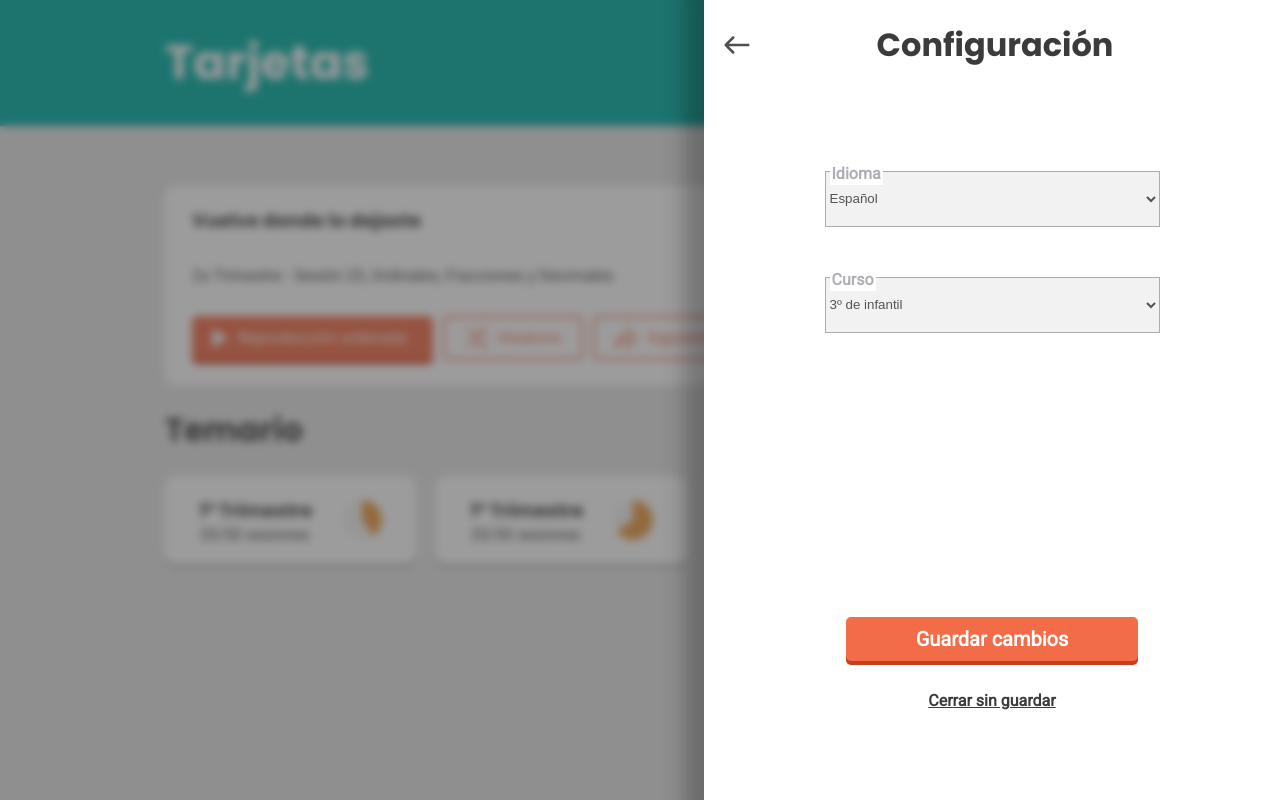
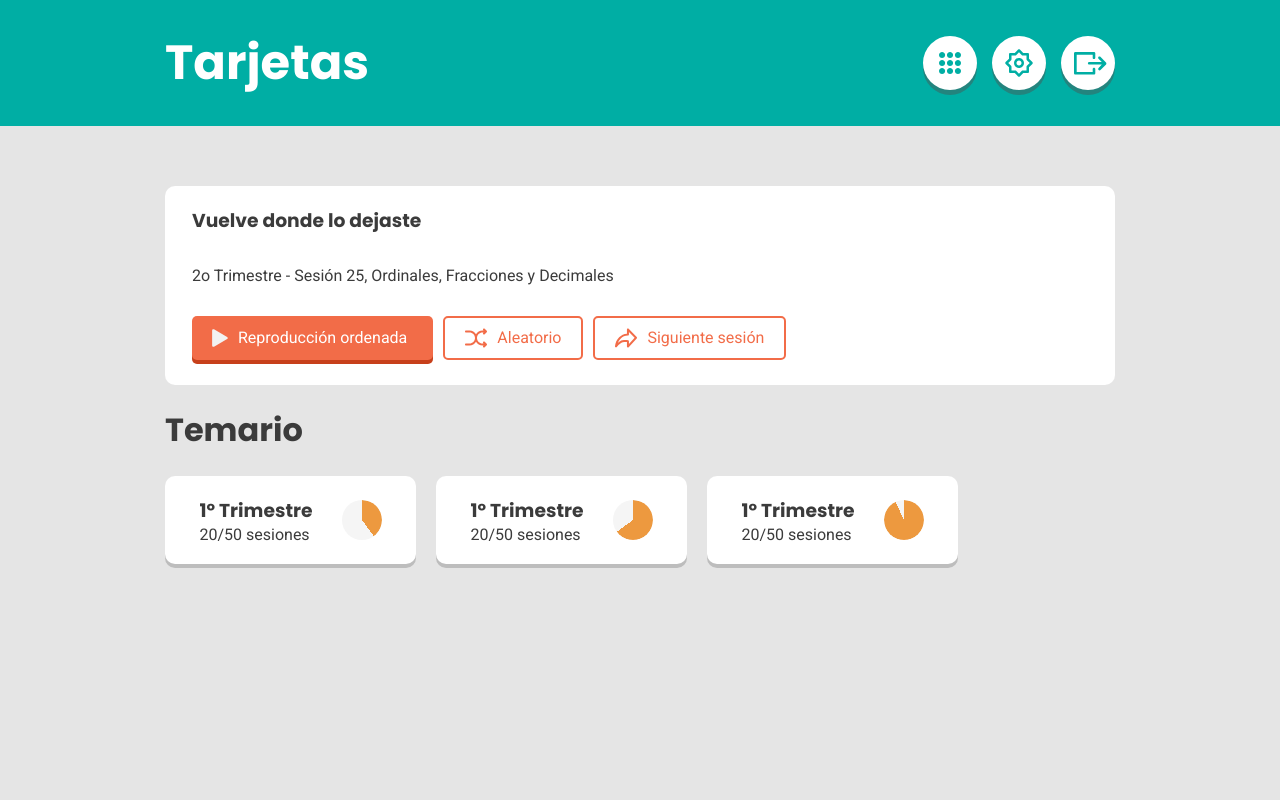
Before and after one commit to alesyt0h/courseApp, an Angular app: page / in a window 1280 px wide. Built offline with nearby package versions, Linux system fonts and the light colour scheme.

Commit message:
Settings pane can now be shown/hidden from header

```diff
--- a/src/app/chapters/pages/session-page/session-page.component.css
+++ b/src/app/chapters/pages/session-page/session-page.component.css
@@ -44,6 +44,7 @@
   cursor: pointer;
   padding: 10px 26px 10px 20px;
   align-items: center;
+  font-size: 20px;
   gap: 10px;
   box-shadow: 0px 4px 0px #C7401B;
   width: fit-content;
--- a/src/app/components/settings/settings.component.html
+++ b/src/app/components/settings/settings.component.html
@@ -2,9 +2,11 @@
   <div class="settings-container">
     <div class="settings-flex">
       <div class="title-group">
-        <svg width="26" height="18" viewBox="0 0 26 18" fill="none" xmlns="http://www.w3.org/2000/svg" class="pointer" id="back">
-          <path fill-rule="evenodd" clip-rule="evenodd" d="M10.1338 17.3839C9.64567 17.872 8.85422 17.872 8.36606 17.3839L0.866126 9.88388C0.377976 9.39572 0.377976 8.60427 0.866126 8.11612L8.36606 0.616118C8.85422 0.127963 9.64567 0.127959 10.1338 0.616112C10.622 1.10426 10.622 1.89572 10.1338 2.38388L4.76776 7.75L24.25 7.75C24.9404 7.75 25.5 8.30964 25.5 9C25.5 9.69036 24.9404 10.25 24.25 10.25L4.76776 10.25L10.1338 15.6161C10.622 16.1043 10.622 16.8957 10.1338 17.3839Z" fill="#4F4F4F"/>
-        </svg>
+        <div title="Atrás">
+          <svg width="26" height="18" viewBox="0 0 26 18" fill="none" xmlns="http://www.w3.org/2000/svg" class="pointer" id="back" (click)="hider()">
+            <path fill-rule="evenodd" clip-rule="evenodd" d="M10.1338 17.3839C9.64567 17.872 8.85422 17.872 8.36606 17.3839L0.866126 9.88388C0.377976 9.39572 0.377976 8.60427 0.866126 8.11612L8.36606 0.616118C8.85422 0.127963 9.64567 0.127959 10.1338 0.616112C10.622 1.10426 10.622 1.89572 10.1338 2.38388L4.76776 7.75L24.25 7.75C24.9404 7.75 25.5 8.30964 25.5 9C25.5 9.69036 24.9404 10.25 24.25 10.25L4.76776 10.25L10.1338 15.6161C10.622 16.1043 10.622 16.8957 10.1338 17.3839Z" fill="#4F4F4F"/>
+          </svg>
+        </div>
         <h1 class="title-text mr-40">
           Configuración
         </h1>
--- a/src/app/components/settings/settings.component.ts
+++ b/src/app/components/settings/settings.component.ts
@@ -12,4 +12,10 @@ export class SettingsComponent implements OnInit {
   ngOnInit(): void {
   }
 
+  hider(){
+    const settingsPane = document.querySelector('app-settings');
+
+    settingsPane?.classList.toggle('hidden');
+  }
+
 }
--- a/src/app/home/home.component.html
+++ b/src/app/home/home.component.html
@@ -6,4 +6,4 @@
     <app-chapter-card *ngFor="let item of [0, 1, 2]" class="mr-20 pointer"></app-chapter-card>
   </div>
 </div>
-<app-settings></app-settings>
+<app-settings class="hidden"></app-settings>
--- a/src/app/shared/header/header.component.html
+++ b/src/app/shared/header/header.component.html
@@ -17,7 +17,7 @@
             </svg>
         </div>
         <!-- Settings Btn -->
-        <div class="headerBtn">
+        <div class="headerBtn" (click)="hider()">
           <svg width="28" height="28" viewBox="0 0 28 28" fill="none" xmlns="http://www.w3.org/2000/svg">
             <path fill-rule="evenodd" clip-rule="evenodd" d="M13.1161 0.616117C13.6043 0.127961 14.3957 0.127961 14.8839 0.616117L18.2678 4H22.75C23.4404 4 24 4.55964 24 5.25V9.73223L27.3839 13.1161C27.872 13.6043 27.872 14.3957 27.3839 14.8839L24 18.2678V22.75C24 23.4404 23.4404 24 22.75 24H18.2678L14.8839 27.3839C14.3957 27.872 13.6043 27.872 13.1161 27.3839L9.73223 24H5.25C4.55964 24 4 23.4404 4 22.75V18.2678L0.616117 14.8839C0.127961 14.3957 0.127961 13.6043 0.616117 13.1161L4 9.73223V5.25C4 4.55964 4.55964 4 5.25 4H9.73223L13.1161 0.616117ZM14 3.26777L11.1339 6.13388C10.8995 6.3683 10.5815 6.5 10.25 6.5H6.5V10.25C6.5 10.5815 6.3683 10.8995 6.13388 11.1339L3.26777 14L6.13388 16.8661C6.3683 17.1005 6.5 17.4185 6.5 17.75V21.5H10.25C10.5815 21.5 10.8995 21.6317 11.1339 21.8661L14 24.7322L16.8661 21.8661C17.1005 21.6317 17.4185 21.5 17.75 21.5H21.5V17.75C21.5 17.4185 21.6317 17.1005 21.8661 16.8661L24.7322 14L21.8661 11.1339C21.6317 10.8995 21.5 10.5815 21.5 10.25V6.5H17.75C17.4185 6.5 17.1005 6.3683 16.8661 6.13388L14 3.26777ZM14 11.5C12.6193 11.5 11.5 12.6193 11.5 14C11.5 15.3807 12.6193 16.5 14 16.5C15.3807 16.5 16.5 15.3807 16.5 14C16.5 12.6193 15.3807 11.5 14 11.5ZM9 14C9 11.2386 11.2386 9 14 9C16.7614 9 19 11.2386 19 14C19 16.7614 16.7614 19 14 19C11.2386 19 9 16.7614 9 14Z" fill="#00AEA4"/>
             </svg>
--- a/src/app/shared/header/header.component.ts
+++ b/src/app/shared/header/header.component.ts
@@ -12,4 +12,10 @@ export class HeaderComponent implements OnInit {
   ngOnInit(): void {
   }
 
+  hider(){
+    const settingsPane = document.querySelector('app-settings');
+
+    settingsPane?.classList.toggle('hidden');
+  }
+
 }
--- a/src/styles.css
+++ b/src/styles.css
@@ -33,3 +33,7 @@ h3 {
   font-family: Poppins, sans-serif;
   margin: 0;
 }
+
+.hidden {
+  display: none;
+}
```
